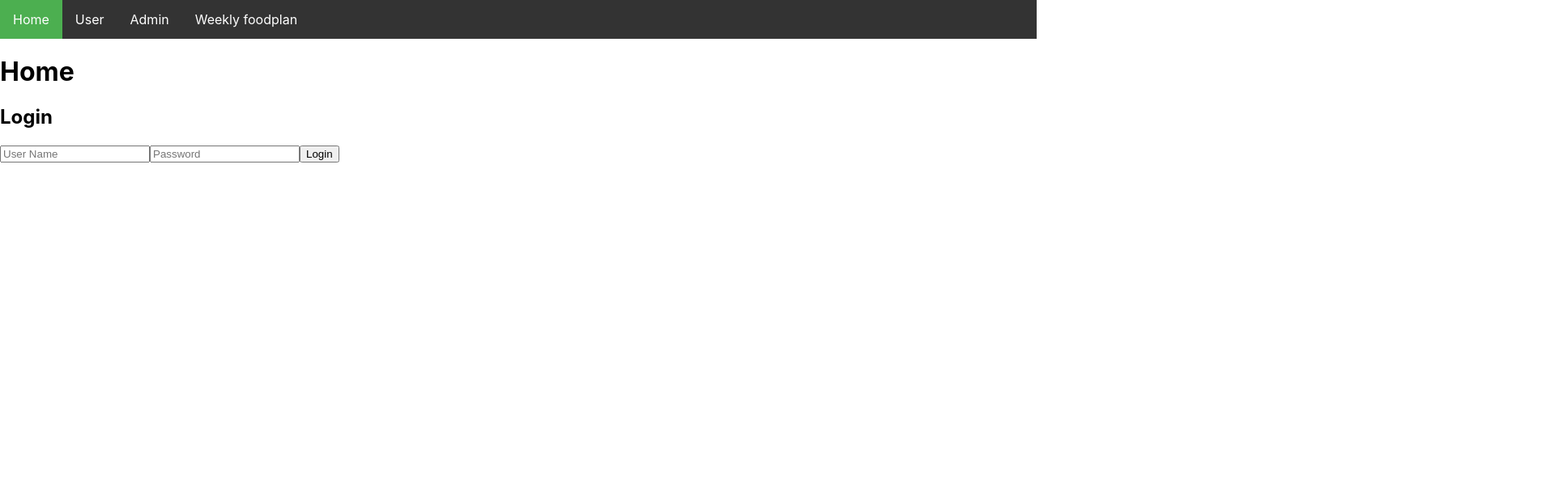
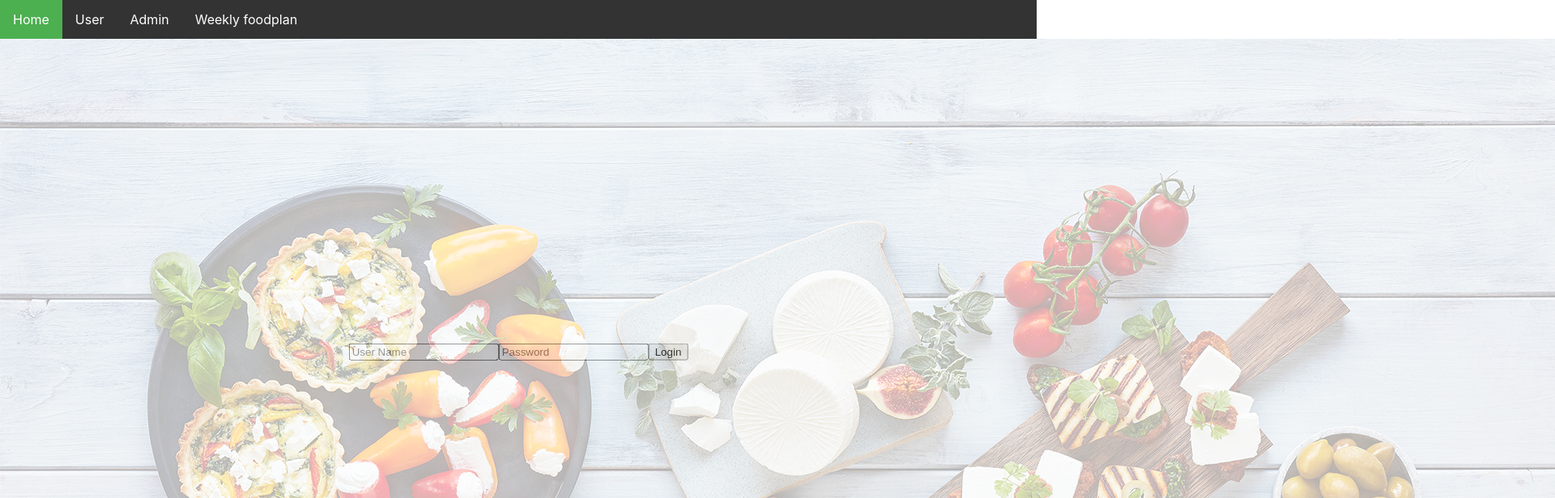
Before and after one commit to AlexKenfelt/Semesterprojekt3Frontend, a React (Create React App) app: page / in a window 1280 px wide. Shown: the top 616 px of the page at 81% size, 1920 px wide, since content can reach past the window. Built offline with nearby package versions, Linux system fonts and the light colour scheme.

Commit message:
html and css background

```diff
--- a/src/components/home.js
+++ b/src/components/home.js
@@ -4,8 +4,9 @@ import LogIn from './Login';
 function Home({ logout, loggedIn, setLoggedIn, facade, setErrorMessage }) {
 
   return (
-    <div>
-      <h1>Home</h1>
+
+    <div class=".container">
+      <div class="login">
       {!loggedIn ? (
         <LogIn facade={facade} setLoggedIn={setLoggedIn} setErrorMessage={setErrorMessage} />
       ) : (
@@ -14,7 +15,11 @@ function Home({ logout, loggedIn, setLoggedIn, facade, setErrorMessage }) {
           <p>Role: {facade.getUserRoles()}</p>
         </div>
       )}
+      </div>
+
+      <img src="Background.png" class="background-image"/>
     </div>
+
   );
 }
 
--- a/src/index.css
+++ b/src/index.css
@@ -5,6 +5,7 @@ body {
     sans-serif;
   -webkit-font-smoothing: antialiased;
   -moz-osx-font-smoothing: grayscale;
+
 }
 
 ul.header {
@@ -26,3 +27,26 @@ ul.header {
  }
  ul.header li a:hover:not(.active) { background-color: #111;}
  .active { background-color: #4CAF50;}
+
+ /*Container holdning the image and the text */
+.container {
+  position: relative;
+  color: white;
+  height: 500px;
+  background-position: center;
+  background-repeat: no-repeat;
+  background-size: cover;
+}
+
+.background-image {
+  opacity: 0.3;
+}
+
+.login {
+  text-align: center;
+  position: absolute;
+  top: 50%;
+  left: 50%;
+  transform: translate(-50%, -50%);
+  color: white;
+}
```
Also changed, not shown: public/index.html (+2 -10 lines), src/components/LoginPage.js (added, +17 -0 lines), public/Background.png (added).
